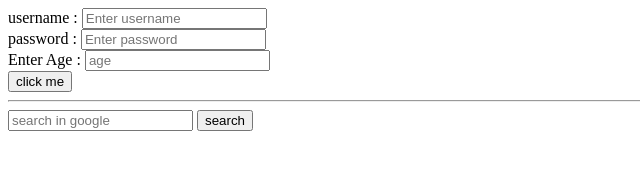
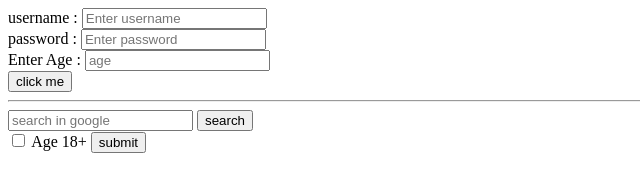
Before and after one commit to binayjy8/HTML-1, a plain HTML site: page index3.html in a window 1280 px wide. Shown: the whole page, without its empty margins (0-640 px from the left). Drawn offline with Linux system fonts and the light colour scheme.

Commit message:
Add code

```diff
--- a/index3.html
+++ b/index3.html
@@ -26,5 +26,10 @@
         <input type="text" placeholder="search in google" name="q">
         <button>search</button>
     </form>
+    <form action="/server">
+        <input type="checkbox" id="age " name="age">
+        <label for="age">Age 18+</label>
+        <button>submit</button>
+    </form>
   </body>
 </html>
```
